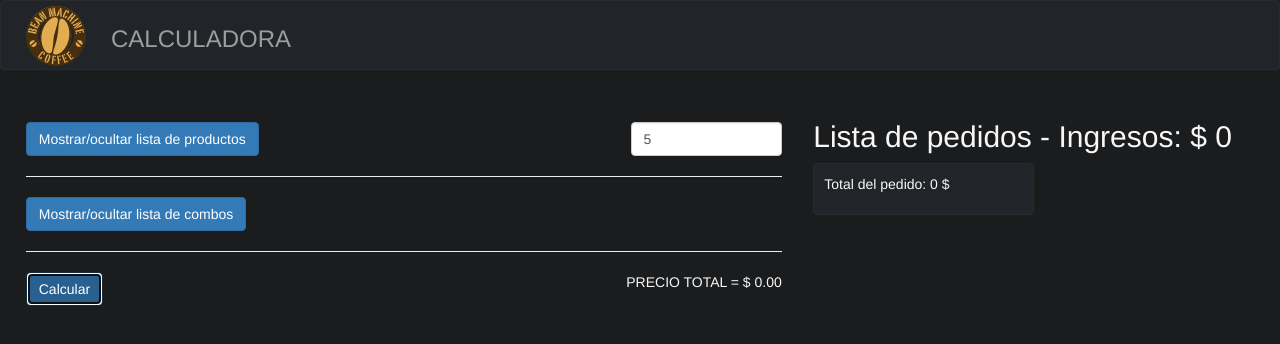
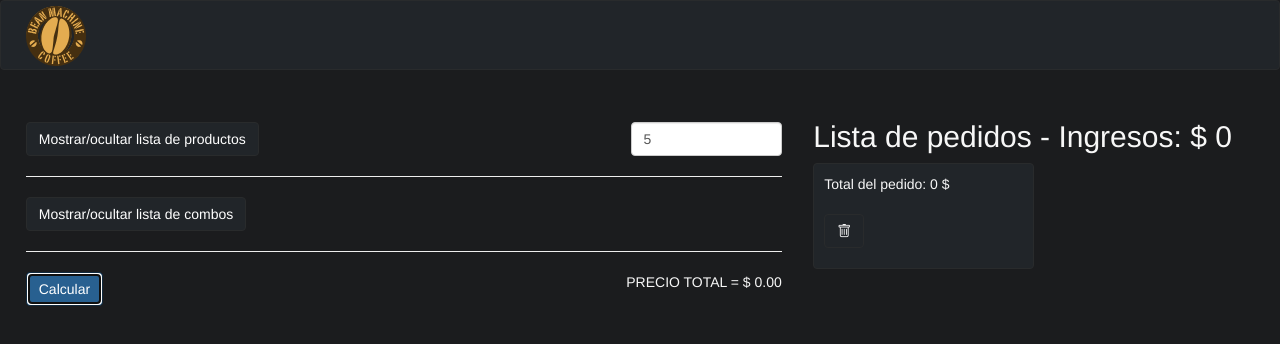
Before and after one commit to Moewagon/calculadora-beanmachine, a plain HTML site: page index.html in a window 1280 px wide. Both pictures are taken after typing "5" into the empty fields and a click on the button "Calcular". Drawn offline with nearby package versions, Linux system fonts and the light colour scheme.

Commit message:
Añadido boton de borrado de tarjeta

```diff
--- a/index.html
+++ b/index.html
@@ -6,6 +6,7 @@
   <title>CALCULADORA</title>
   <link rel="icon" type="image/x-icon" href="/img/favicon.ico">
   <link rel="stylesheet" href="https://maxcdn.bootstrapcdn.com/bootstrap/3.3.7/css/bootstrap.min.css">
+  <link rel="stylesheet" href="https://cdn.jsdelivr.net/npm/bootstrap-icons@1.10.5/font/bootstrap-icons.css">
   <link rel="stylesheet" href="style.css">
 </head>
 
@@ -13,7 +14,7 @@
   <nav class="navbar navbar-inverse">
     <div class="container-fluid">
       <div class="navbar-header">
-        <a class="navbar-brand" href="#"><img class="icono" src="/img/logo.svg"/></a><a class="navbar-brand" href="#"><h3>CALCULADORA</h3></a>
+        <a class="navbar-brand" href="#"><img class="icono" src="/img/logo.svg"/></a><a class="navbar-brand" href="#"></a>
       </div>
     </div>
   </nav>
--- a/productos.js
+++ b/productos.js
@@ -97,7 +97,7 @@ window.onload = async () => {
     pedido.forEach(producto => {
       divPedido.innerHTML += `<p>${producto.cantidad}x - ${producto.nombre} - ${producto.precio} $<p>`
     })
-    divPedido.innerHTML += `<p>Total del pedido: ${total} $<p>`
+    divPedido.innerHTML += `<p>Total del pedido: ${total} $ <br><br><button class="btn"><i class="bi bi-trash"></i></button></i><p>`
     listaPedidos.appendChild(divPedido)
 
     let ingresosPedidos = parseInt(document.getElementById("total-pedidos").textContent)
--- a/style.css
+++ b/style.css
@@ -100,3 +100,13 @@ body {
 .h3 {
   vertical-align: middle;
 }
+
+.btn{
+  background-color: #212529;
+  border: 1.5px #292b2c solid;
+  border-radius: 4px;
+}
+
+.btn:hover{
+  background-color: #121314;
+}
```
